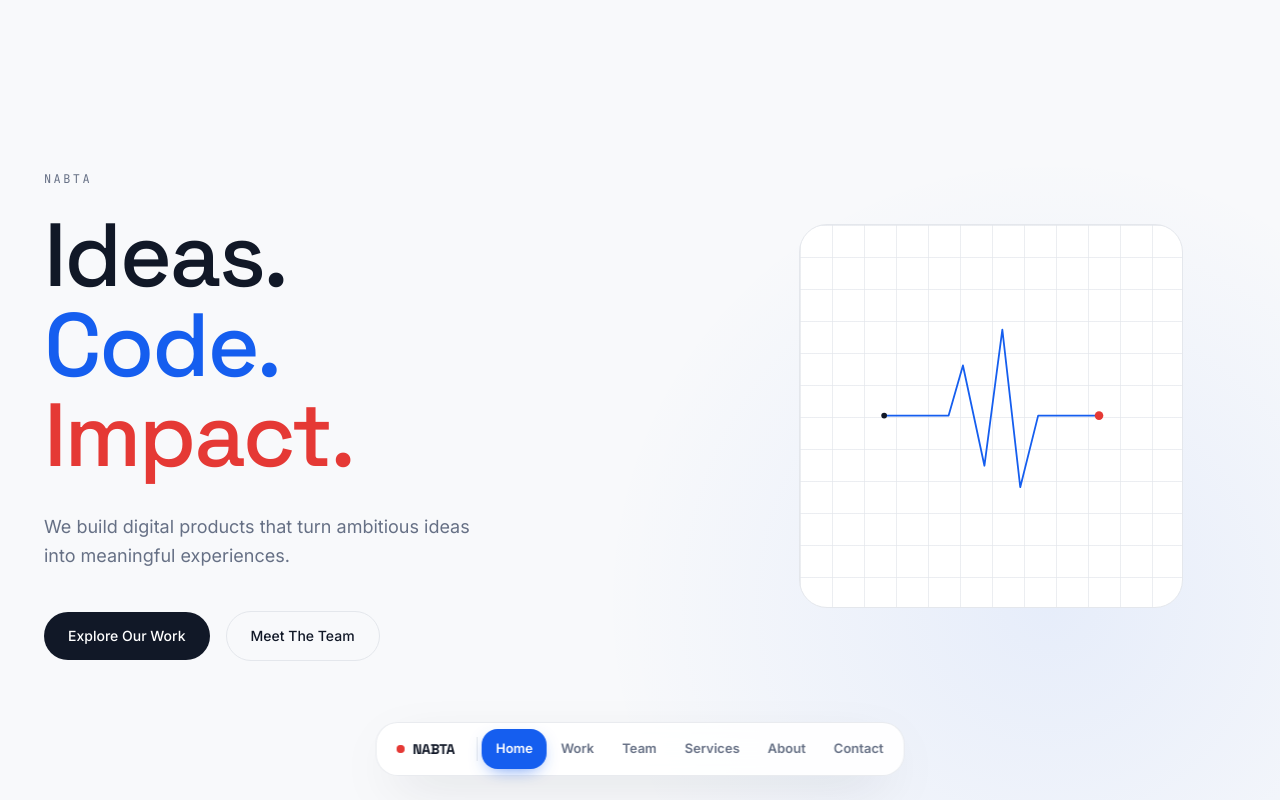
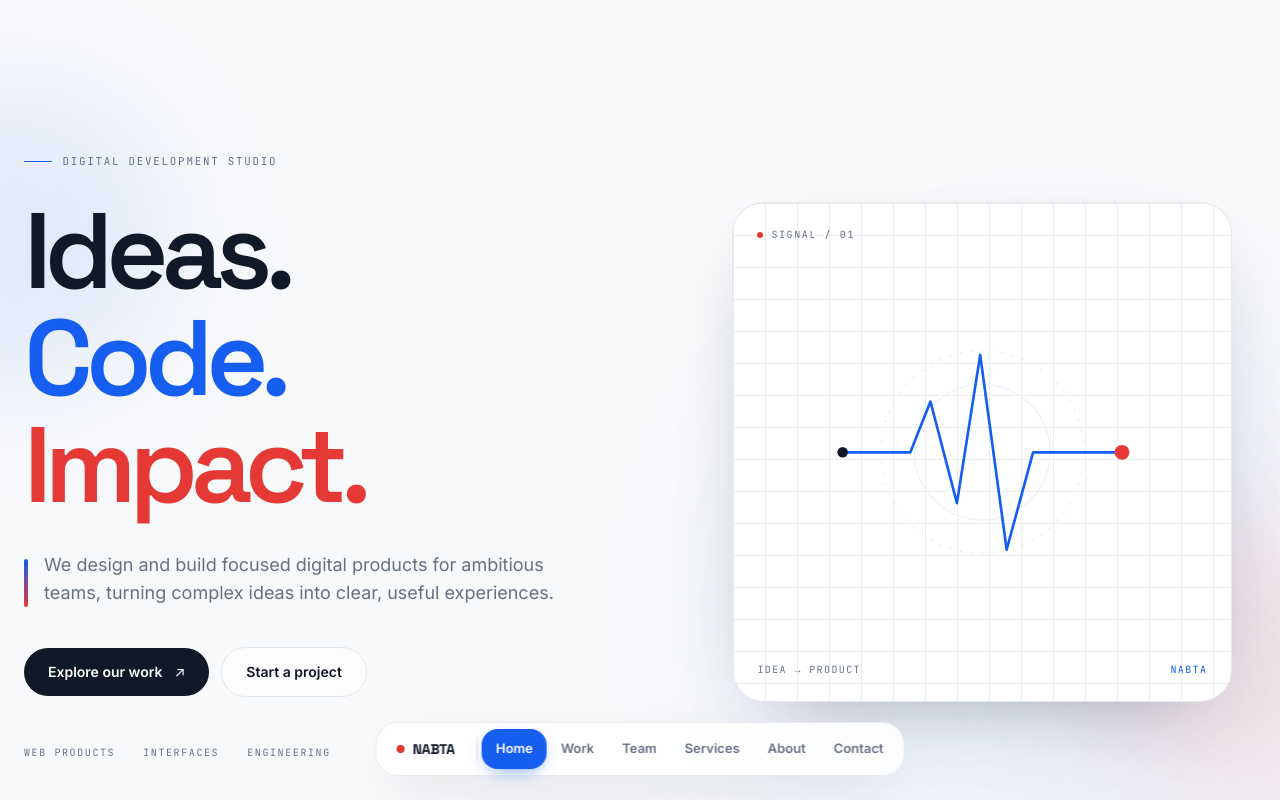
Before and after one commit to ENGahmed-2005/nabta, a React (Vite) app: page / in a window 1280 px wide. Shown: the top 800 px of the page. Built offline with nearby package versions, Linux system fonts and the light colour scheme.

Commit message:
feat: elevate hero section visual hierarchy

```diff
--- a/src/components/Hero/Hero.jsx
+++ b/src/components/Hero/Hero.jsx
@@ -6,15 +6,16 @@ export default function Hero() {
   return (
     <section
       id="home"
-      className="relative flex min-h-screen items-center overflow-hidden pb-32 pt-36 sm:pt-40"
+      className="relative flex min-h-screen items-center overflow-hidden pb-32 pt-28 sm:pt-36"
     >
-      <div className="mx-auto grid w-full max-w-shell grid-cols-1 items-center gap-16 px-6 lg:grid-cols-[1.15fr_0.85fr] lg:gap-10">
+      <div className="pointer-events-none absolute left-[-8rem] top-24 h-72 w-72 rounded-full bg-blue/10 blur-3xl" />
+      <div className="pointer-events-none absolute bottom-20 right-[-7rem] h-72 w-72 rounded-full bg-red/10 blur-3xl" />
+
+      <div className="section-shell grid w-full grid-cols-1 items-center gap-14 lg:grid-cols-[1.05fr_0.95fr] lg:gap-20">
         <div ref={revealRef} className="reveal">
-          <p className="mb-6 font-mono text-xs uppercase tracking-[0.2em] text-muted">
-            NABTA
-          </p>
+          <div className="eyebrow mb-7">Digital development studio</div>
 
-          <h1 className="font-display text-[15vw] font-medium leading-[0.95] tracking-tight text-ink sm:text-6xl md:text-7xl lg:text-[5.6rem]">
+          <h1 className="max-w-4xl font-display text-[18vw] font-semibold leading-[0.86] tracking-[-0.065em] text-ink sm:text-7xl md:text-8xl lg:text-[6.7rem]">
             Ideas.
             <br />
             <span className="text-blue">Code.</span>
@@ -22,28 +23,38 @@ export default function Hero() {
             <span className="text-red">Impact.</span>
           </h1>
 
-          <p className="mt-8 max-w-md text-lg leading-relaxed text-muted">
-            We build digital products that turn ambitious ideas into
-            meaningful experiences.
-          </p>
+          <div className="mt-8 flex max-w-xl items-start gap-4">
+            <span className="mt-2 h-12 w-1 shrink-0 rounded-full bg-gradient-to-b from-blue to-red" />
+            <p className="text-base leading-7 text-muted sm:text-lg">
+              We design and build focused digital products for ambitious teams,
+              turning complex ideas into clear, useful experiences.
+            </p>
+          </div>
 
-          <div className="mt-10 flex flex-wrap items-center gap-4">
+          <div className="mt-10 flex flex-wrap items-center gap-3">
             <a
               href="#work"
-              className="rounded-full bg-ink px-6 py-3.5 text-sm font-medium text-white transition-transform duration-200 ease-nabta hover:-translate-y-0.5"
+              className="group inline-flex items-center gap-3 rounded-full bg-ink px-6 py-3.5 text-sm font-semibold text-white transition-all duration-300 hover:-translate-y-0.5 hover:bg-blue hover:shadow-[0_14px_28px_-16px_rgba(21,94,239,0.8)]"
             >
-              Explore Our Work
+              Explore our work
+              <span className="transition-transform duration-300 group-hover:translate-x-1">↗</span>
             </a>
             <a
-              href="#team"
-              className="rounded-full border border-line px-6 py-3.5 text-sm font-medium text-ink transition-colors duration-200 hover:border-blue hover:text-blue"
+              href="#contact"
+              className="rounded-full border border-line bg-white/70 px-6 py-3.5 text-sm font-semibold text-ink transition-all duration-300 hover:border-blue hover:bg-blue-dim hover:text-blue"
             >
-              Meet The Team
+              Start a project
             </a>
+          </div>
+
+          <div className="mt-12 flex flex-wrap items-center gap-x-7 gap-y-3 font-mono text-[10px] uppercase tracking-[0.16em] text-muted">
+            <span>Web products</span>
+            <span>Interfaces</span>
+            <span>Engineering</span>
           </div>
         </div>
 
-        <div className="relative mx-auto hidden aspect-square w-full max-w-sm items-center justify-center lg:flex">
+        <div className="relative mx-auto w-full max-w-[500px]">
           <PulseMark />
         </div>
       </div>
@@ -51,30 +62,37 @@ export default function Hero() {
   );
 }
 
-/**
- * Abstract signal / pulse mark: a line that resolves from a flat
- * baseline into a waveform, then a clean node — representing the
- * path from idea to shipped code. One deliberate hero motif, not a
- * decorative repeat pattern.
- */
 function PulseMark() {
   return (
-    <div className="pulse-grid relative flex h-full w-full items-center justify-center rounded-[28px] border border-line bg-surface">
+    <div className="pulse-grid relative aspect-square overflow-hidden rounded-[32px] border border-line bg-white shadow-[0_30px_80px_-42px_rgba(17,24,39,0.42)]">
+      <div className="absolute left-6 top-6 flex items-center gap-2 font-mono text-[10px] uppercase tracking-[0.16em] text-muted">
+        <span className="h-1.5 w-1.5 rounded-full bg-red" />
+        Signal / 01
+      </div>
+
+      <div className="absolute bottom-6 left-6 right-6 flex items-end justify-between font-mono text-[10px] uppercase tracking-[0.14em] text-muted">
+        <span>Idea → Product</span>
+        <span className="text-blue">NABTA</span>
+      </div>
+
       <svg
         viewBox="0 0 320 320"
-        className="h-3/5 w-3/5"
+        className="absolute inset-0 m-auto h-[68%] w-[68%]"
         fill="none"
         xmlns="http://www.w3.org/2000/svg"
+        aria-hidden="true"
       >
+        <circle cx="160" cy="160" r="96" stroke="#E4E7EC" strokeDasharray="2 8" />
+        <circle cx="160" cy="160" r="64" stroke="#E8EFFE" />
         <path
-          d="M10 160 H100 L120 90 L150 230 L175 40 L200 260 L225 160 H310"
+          d="M28 160 H92 L111 112 L136 208 L158 68 L183 252 L208 160 H292"
           stroke="#155EEF"
           strokeWidth="2.5"
           strokeLinecap="round"
           strokeLinejoin="round"
         />
-        <circle cx="310" cy="160" r="6" fill="#E53935" />
-        <circle cx="10" cy="160" r="4" fill="#111827" />
+        <circle cx="292" cy="160" r="7" fill="#E53935" />
+        <circle cx="28" cy="160" r="5" fill="#111827" />
       </svg>
     </div>
   );
```
